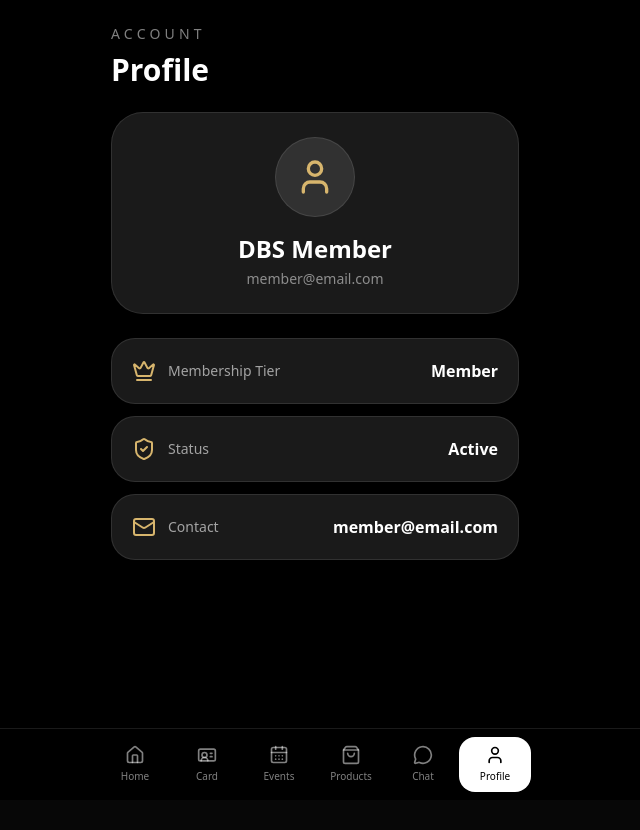
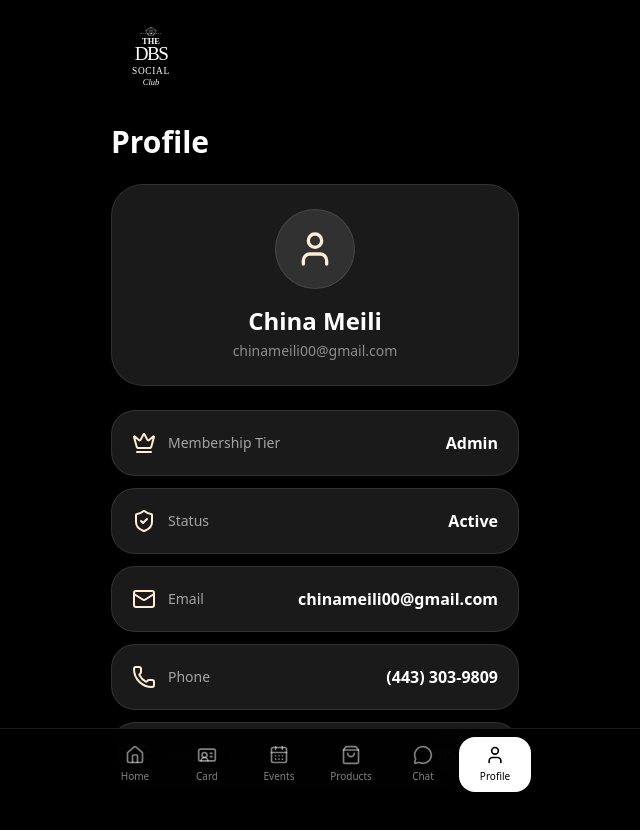
Before and after one commit to diamondbeautysolutions/thedbssocialclub, a Next.js app: page /app/profile in a window 1280 px wide. Shown: the top 830 px of the page, without its empty margins (325-965 px from the left). Before the commit the page ends 800 px from the top, so only its background shows below. Built offline with nearby package versions, Linux system fonts and the light colour scheme.

Commit message:
Update profile page with China Meili admin membership info

```diff
--- a/app/app/profile/page.tsx
+++ b/app/app/profile/page.tsx
@@ -1,50 +1,49 @@
-import { Crown, Mail, ShieldCheck, User } from "lucide-react";
+import { Crown, Mail, Phone, ShieldCheck, User } from "lucide-react";
+
+const member = {
+  name: "China Meili",
+  email: "chinameili00@gmail.com",
+  phone: "(443) 303-9809",
+  tier: "Admin",
+  status: "Active",
+  id: "DBS-0001"
+};
 
 export default function ProfilePage() {
   return (
-    <div className="space-y-6">
+    <div className="space-y-6 text-white">
       <div>
-        <p className="text-sm uppercase tracking-[0.3em] text-white/50">
-          Account
-        </p>
-
-        <h1 className="mt-2 text-3xl font-semibold">Profile</h1>
+        <img src="/dbs-social-logo.svg" alt="The DBS Social Club" className="h-20 w-auto invert" />
+        <h1 className="mt-5 text-3xl font-semibold">Profile</h1>
       </div>
 
-      <section className="rounded-[2rem] border border-white/10 bg-white/10 p-6 text-center">
+      <section className="rounded-[2rem] border border-white/10 bg-white/10 p-6 text-center shadow-2xl">
         <div className="mx-auto flex h-20 w-20 items-center justify-center rounded-full border border-white/10 bg-white/10">
-          <User className="h-10 w-10 text-[#d7b56d]" />
+          <User className="h-10 w-10 text-orange-100" />
         </div>
 
-        <h2 className="mt-4 text-2xl font-semibold">DBS Member</h2>
-        <p className="mt-1 text-sm text-white/50">member@email.com</p>
+        <h2 className="mt-4 text-2xl font-semibold">{member.name}</h2>
+        <p className="mt-1 text-sm text-white/50">{member.email}</p>
       </section>
 
       <section className="space-y-3">
-        <ProfileRow icon={<Crown />} label="Membership Tier" value="Member" />
-        <ProfileRow icon={<ShieldCheck />} label="Status" value="Active" />
-        <ProfileRow icon={<Mail />} label="Contact" value="member@email.com" />
+        <ProfileRow icon={<Crown />} label="Membership Tier" value={member.tier} />
+        <ProfileRow icon={<ShieldCheck />} label="Status" value={member.status} />
+        <ProfileRow icon={<Mail />} label="Email" value={member.email} />
+        <ProfileRow icon={<Phone />} label="Phone" value={member.phone} />
+        <ProfileRow icon={<User />} label="Member ID" value={member.id} />
       </section>
     </div>
   );
 }
 
-function ProfileRow({
-  icon,
-  label,
-  value
-}: {
-  icon: React.ReactNode;
-  label: string;
-  value: string;
-}) {
+function ProfileRow({ icon, label, value }: { icon: React.ReactNode; label: string; value: string }) {
   return (
-    <div className="flex items-center justify-between rounded-[1.5rem] border border-white/10 bg-white/10 p-5">
+    <div className="flex items-center justify-between rounded-[1.5rem] border border-white/10 bg-white/10 p-5 shadow-xl">
       <div className="flex items-center gap-3">
-        <div className="text-[#d7b56d]">{icon}</div>
+        <div className="text-orange-100">{icon}</div>
         <p className="text-sm text-white/60">{label}</p>
       </div>
-
       <p className="font-semibold">{value}</p>
     </div>
   );
```
